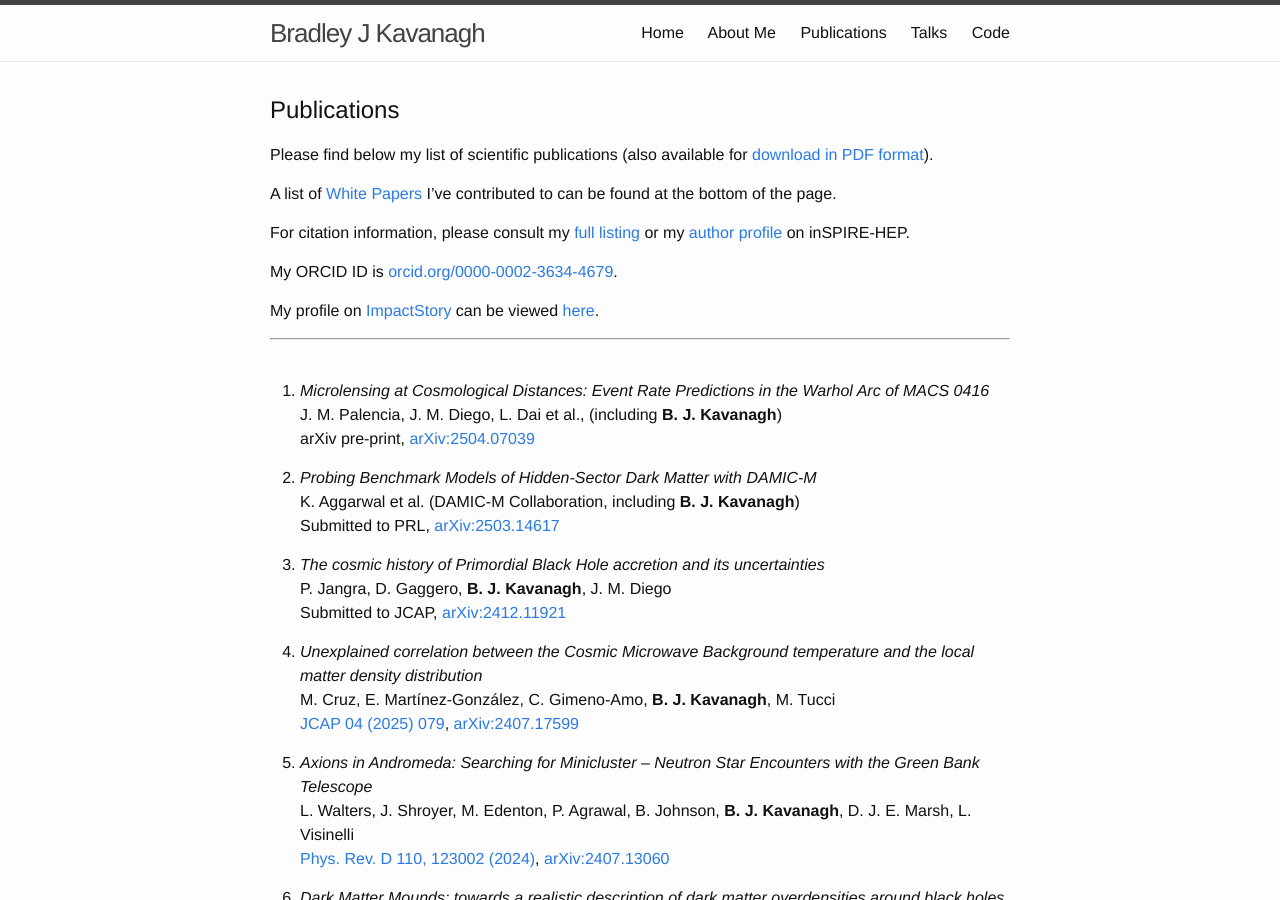
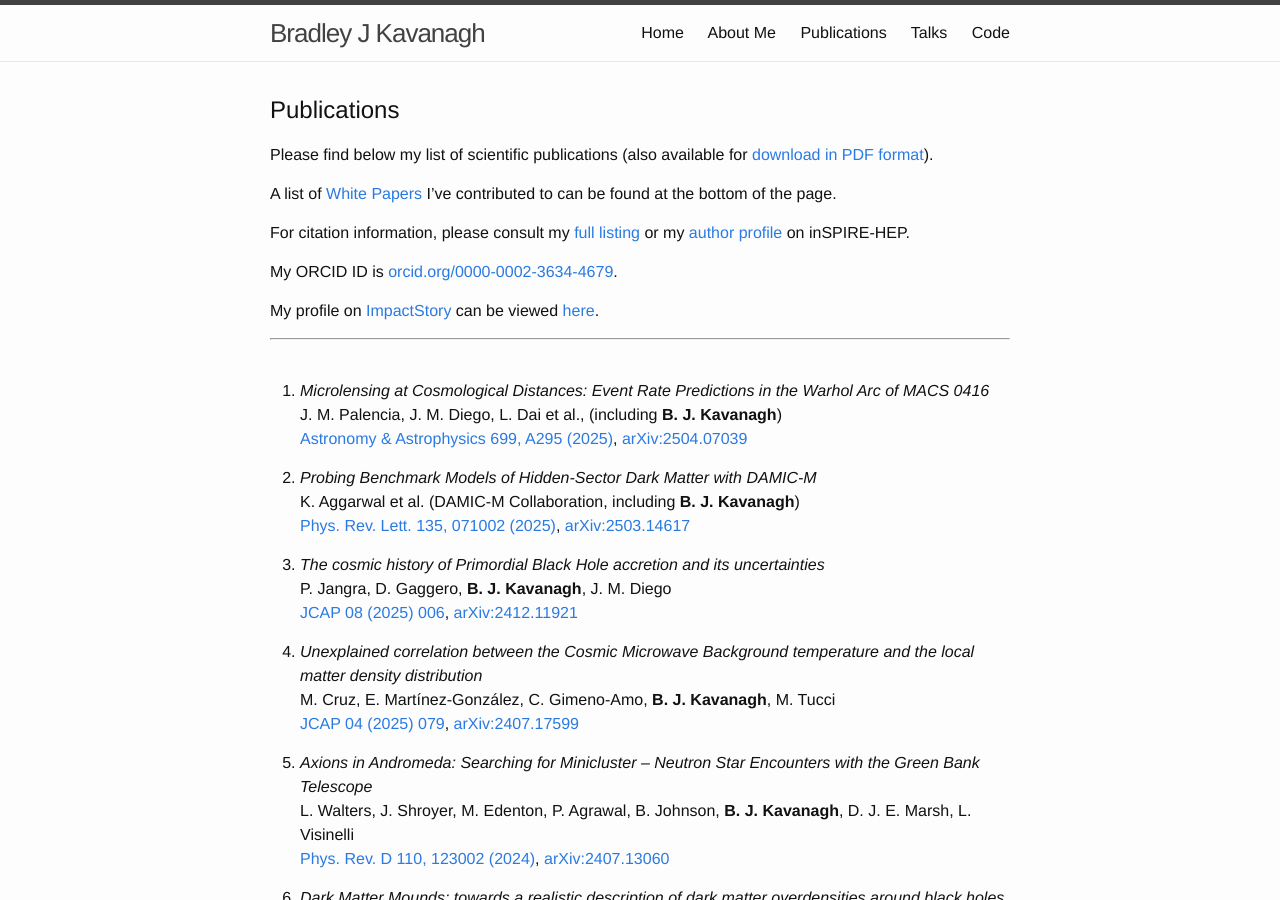
Before and after one commit to bradkav/bradkav.github.io, a Jekyll site: the page built from publications.md, in a window 1280 px wide and 900 px high. Built offline with Jekyll 4.4.1, drawn with Linux system fonts in a browser that asks for light colours; some of the changed text lies outside the part shown.

Commit message:
Updated publications

```diff
--- a/publications.md
+++ b/publications.md
@@ -24,15 +24,15 @@ My profile on [ImpactStory](https://impactstory.org/) can be viewed [here](https
 
 1. *Microlensing at Cosmological Distances: Event Rate Predictions in the Warhol Arc of MACS 0416*
 J. M. Palencia, J. M. Diego, L. Dai et al., (including **B. J. Kavanagh**)
-arXiv pre-print, [arXiv:2504.07039](https://arxiv.org/abs/2504.07039)
+[Astronomy & Astrophysics 699, A295 (2025)](https://doi.org/10.1051/0004-6361/202555447), [arXiv:2504.07039](https://arxiv.org/abs/2504.07039)
 
 2. *Probing Benchmark Models of Hidden-Sector Dark Matter with DAMIC-M*
 K. Aggarwal et al. (DAMIC-M Collaboration, including **B. J. Kavanagh**)
-Submitted to PRL, [arXiv:2503.14617](https://arxiv.org/abs/2503.14617)
+[Phys. Rev. Lett. 135, 071002 (2025)](https://doi.org/10.1103/2tcc-bqck), [arXiv:2503.14617](https://arxiv.org/abs/2503.14617)
 
 2. *The cosmic history of Primordial Black Hole accretion and its uncertainties*
 P. Jangra, D. Gaggero, **B. J. Kavanagh**, J. M. Diego
-Submitted to JCAP, [arXiv:2412.11921](https://arxiv.org/abs/2412.11921)
+[JCAP 08 (2025) 006](https://doi.org/10.1088/1475-7516/2025/08/006), [arXiv:2412.11921](https://arxiv.org/abs/2412.11921)
 
 2. *Unexplained correlation between the Cosmic Microwave Background temperature and the local matter density distribution*
 M. Cruz, E. Martínez-González, C. Gimeno-Amo, **B. J. Kavanagh**, M. Tucci
@@ -44,7 +44,7 @@ L. Walters, J. Shroyer, M. Edenton, P. Agrawal, B. Johnson, **B. J. Kavanagh**,
 
 2. *Dark Matter Mounds: towards a realistic description of dark matter overdensities around black holes*
 G. Bertone, A. R. A. C. Wierda, D. Gaggero, **B. J. Kavanagh**, M. Volonteri, N. Yoshida
-Submitted to PRL, [arXiv:2404.08731](https://arxiv.org/abs/2404.08731)
+[Phys. Rev. D 112, 043537 (2025)](https://doi.org/10.1103/5nnf-8fz9), [arXiv:2404.08731](https://arxiv.org/abs/2404.08731)
 
 2. *Sharpening the dark matter signature in gravitational waveforms II: Numerical simulations with the NbodyIMRI code*
 **B. J. Kavanagh**, T. K. Karydas, G. Bertone, P. Di Cintio, M. Pasquato
```
Also changed, not shown: talks.md (+4 -0 lines), 2 other files.
